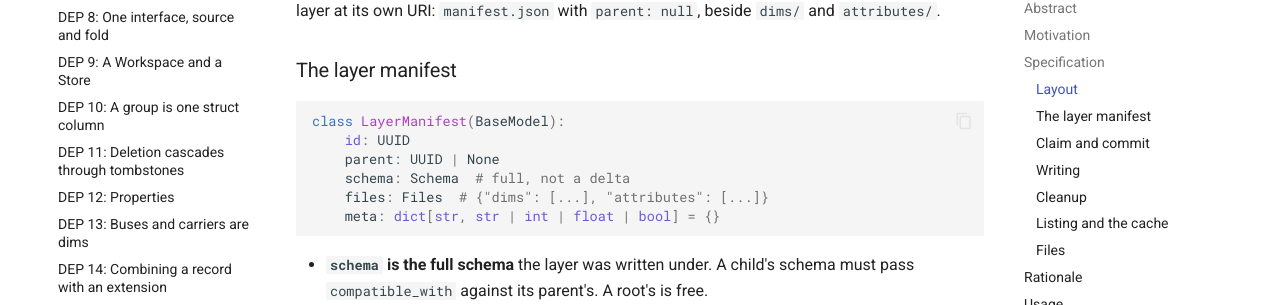
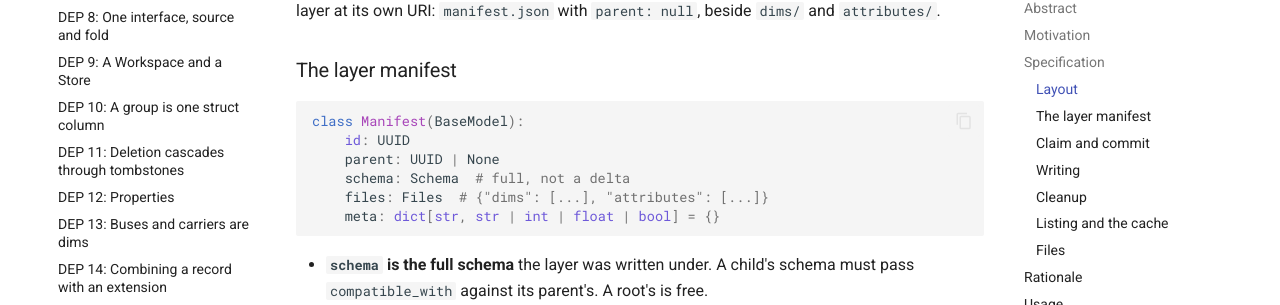
Before and after one commit to energy-models/datarecord, an MkDocs documentation site: the page built from docs/design/proposals/dep-0025-a-layer-carries-its-manifest.md, in a window 1280 px wide and 900 px high, scrolled down 1411 px. Shown: the part 148-453 px from the top of the window. Built offline with MkDocs 1.6.1 and Material for MkDocs 9.7.7, drawn with Linux system fonts in a browser that asks for light colours; comment, search, counter and statistics services are not loaded; some of the changed text lies outside the part shown.

Commit message:
docs: DEP 25, name the class Manifest

````diff
--- a/docs/design/proposals/dep-0025-a-layer-carries-its-manifest.md
+++ b/docs/design/proposals/dep-0025-a-layer-carries-its-manifest.md
@@ -49,7 +49,7 @@ Each layer carries its own `manifest.json`: its id, its parent, the full schema
 ### The layer manifest
 
 ```python
-class LayerManifest(BaseModel):
+class Manifest(BaseModel):
     id: UUID
     parent: UUID | None
     schema: Schema  # full, not a delta
@@ -158,7 +158,7 @@ store.cleanup(older_than=timedelta(days=14))
 
 ## Implementation notes
 
-1. `LayerManifest` and `claim.json`; `Schema.id` goes.
+1. `Manifest` and `claim.json`; `Schema.id` goes.
 2. The write path: claim, data into `layers/<id>/`, check against the parent's schema, manifest create-only. `store.claim`, `claim.commit` and `store.commit` replace `store.root` and `rev.child`; the staging rename and `reconcile_schema` go.
 3. The read path: a layer's schema and files from its manifest; `ws.at` and `store.layer` share it; no glob into a layer.
 4. `revisions()`, `revision()` and `ancestry()` read manifests; the `revisions` table gains `meta`.
````
